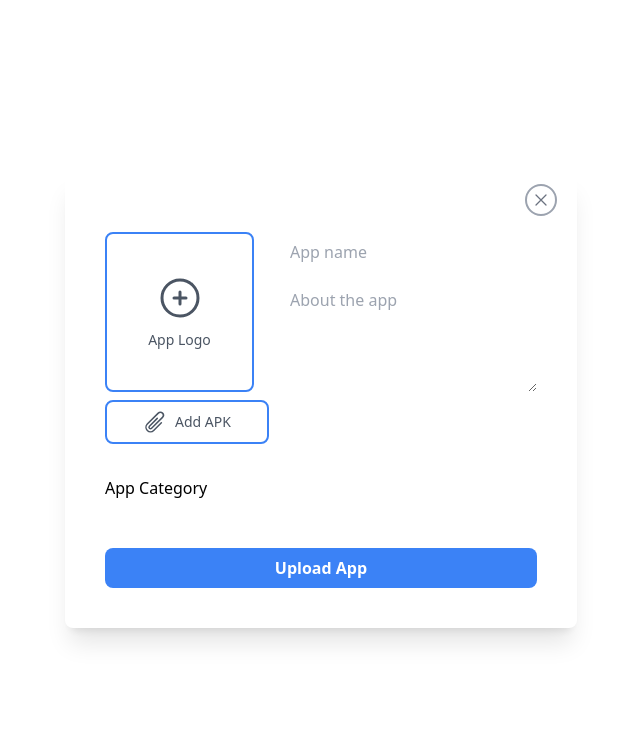
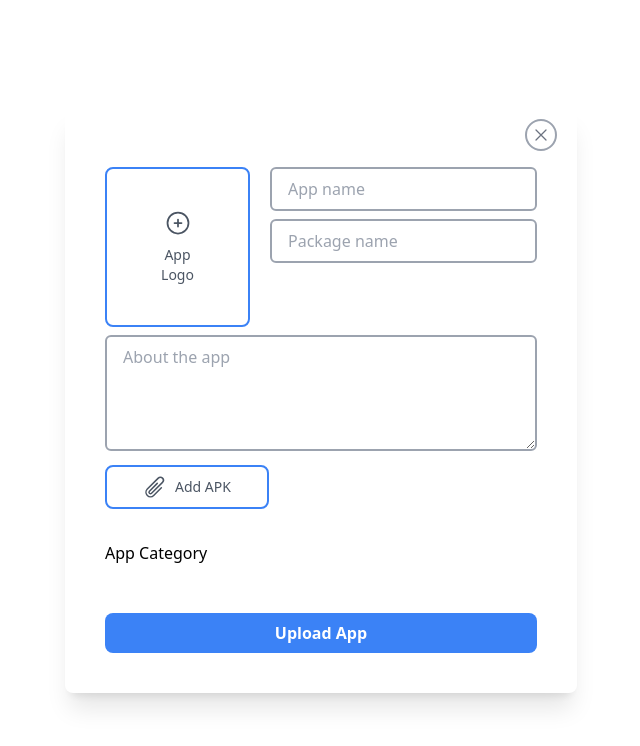
Before and after one commit to emiz98/next-playstore, a Next.js app: page /components/AddApp in a window 1280 px wide. Shown: the top 746 px of the page, without its empty margins (319-959 px from the left). Built offline with nearby package versions, Linux system fonts and the light colour scheme.

Commit message:
Build Error Fix #1

```diff
--- /dev/null
+++ b/pages/[appId].jsx
@@ -0,0 +1,24 @@
+import { useRouter } from "next/router";
+import { useEffect, useState } from "react";
+
+const AppId = () => {
+  const router = useRouter();
+  const { appId } = router.query;
+  const [appData, setAppData] = useState(null);
+
+  useEffect(() => {
+    getApp();
+  }, []);
+
+  const getApp = async () => {
+    await fetch(`http://localhost:3000/api/getApp?appId=${appId}`)
+      .then((res) => res.json())
+      .then((json) => setAppData(json.data));
+  };
+
+  console.log(appData);
+
+  return <div>{appId}</div>;
+};
+
+export default AppId;
--- /dev/null
+++ b/pages/api/getApp.js
@@ -0,0 +1,11 @@
+var gplay = require("google-play-scraper");
+
+export default function handler(req, res) {
+  const {
+    query: { appId },
+  } = req;
+
+  gplay
+    .app({ appId: appId })
+    .then((data) => res.status(200).json({ data: data }));
+}
--- a/pages/components/AddApp.jsx
+++ b/pages/components/AddApp.jsx
@@ -71,16 +71,16 @@ const AddApp = ({ setIsModelOpen }) => {
             <input
               value={input.title}
               onChange={(e) => setInput({ ...input, title: e.target.value })}
-              className="rounded-lg px-4 py-2 outline-none"
+              className="rounded-md px-4 py-2 border-2 border-gray-400 outline-blue-500"
               type="text"
               placeholder="App name"
             />
-            <textarea
-              className="rounded-lg px-4 py-2 outline-none"
-              onChange={(e) => setInput({ ...input, subtitle: e.target.value })}
-              value={input.subtitle}
-              rows="4"
-              placeholder="About the app"
+            <input
+              value={input.title}
+              onChange={(e) => setInput({ ...input, title: e.target.value })}
+              className="rounded-md px-4 py-2 border-2 border-gray-400 outline-blue-500"
+              type="text"
+              placeholder="Package name"
             />
             <input
               ref={imageFileRef}
@@ -92,7 +92,14 @@ const AddApp = ({ setIsModelOpen }) => {
             />
           </div>
         </div>
-
+        <textarea
+          className="rounded-md px-4 py-2 outline-none mt-2
+          border-gray-400 border-2 focus:border-blue-500 w-full"
+          onChange={(e) => setInput({ ...input, subtitle: e.target.value })}
+          value={input.subtitle}
+          rows="4"
+          placeholder="About the app"
+        />
         <div
           onClick={() => imageFileRef.current.click()}
           className="group mt-2 flex w-max cursor-pointer flex-row items-center overflow-hidden
--- a/pages/components/AppCard.jsx
+++ b/pages/components/AppCard.jsx
@@ -1,7 +1,7 @@
 import Image from "next/image";
 import { StarIcon } from "@heroicons/react/24/solid";
 
-const AppCard = ({ icon, title, category, rating, loading }) => {
+const AppCard = ({ icon, appId, title, category, rating, loading }) => {
   return (
     <div
       className={`p-2 w-max flex flex-col items-center
--- a/pages/components/AppCardFeatured.jsx
+++ b/pages/components/AppCardFeatured.jsx
@@ -1,10 +1,12 @@
 import { StarIcon } from "@heroicons/react/24/solid";
 import Image from "next/image";
+import { useRouter } from "next/router";
 
-const AppCardFeatured = ({ icon, title, category, rating }) => {
+const AppCardFeatured = ({ icon, appId, title, category, rating }) => {
+  const router = useRouter();
   return (
-    <div>
     <div
+      onClick={() => router.push(`/${appId}`)}
       className="hover:bg-gray-100 p-3 pr-5 flex flex-row items-center
      max-w-sm cursor-pointer transition-all ease-in-out rounded-lg gap-x-5 w-96
      md:w-72"
@@ -25,7 +27,6 @@ const AppCardFeatured = ({ icon, title, category, rating }) => {
         </div>
       </div>
     </div>
-    </div>
   );
 };
 
--- a/pages/components/AppCategory.jsx
+++ b/pages/components/AppCategory.jsx
@@ -10,7 +10,7 @@ const AppCategory = ({ title }) => {
   }, []);
 
   const titleFormatted = (title) => {
-    var temp = title.split("_").join(" ");
+    var temp = title?.split("_").join(" ");
     var titleNew = temp.charAt(0).toUpperCase() + temp.toLowerCase().slice(1);
     return titleNew;
   };
@@ -60,6 +60,7 @@ const AppCategory = ({ title }) => {
                 <SwiperSlide key={i}>
                   <AppCard
                     icon={icon}
+                    appId={appId}
                     title={title}
                     category={developer}
                     rating={scoreText}
--- a/pages/index.jsx
+++ b/pages/index.jsx
@@ -45,6 +45,7 @@ const Home = ({ categories, featuredData }) => {
               ({ appId, developer, icon, scoreText, title }, i) => (
                 <AppCardFeatured
                   key={i}
+                  appId={appId}
                   icon={icon}
                   title={title}
                   category={developer}
```
Lines whose indentation alone changed are shown as unchanged.
